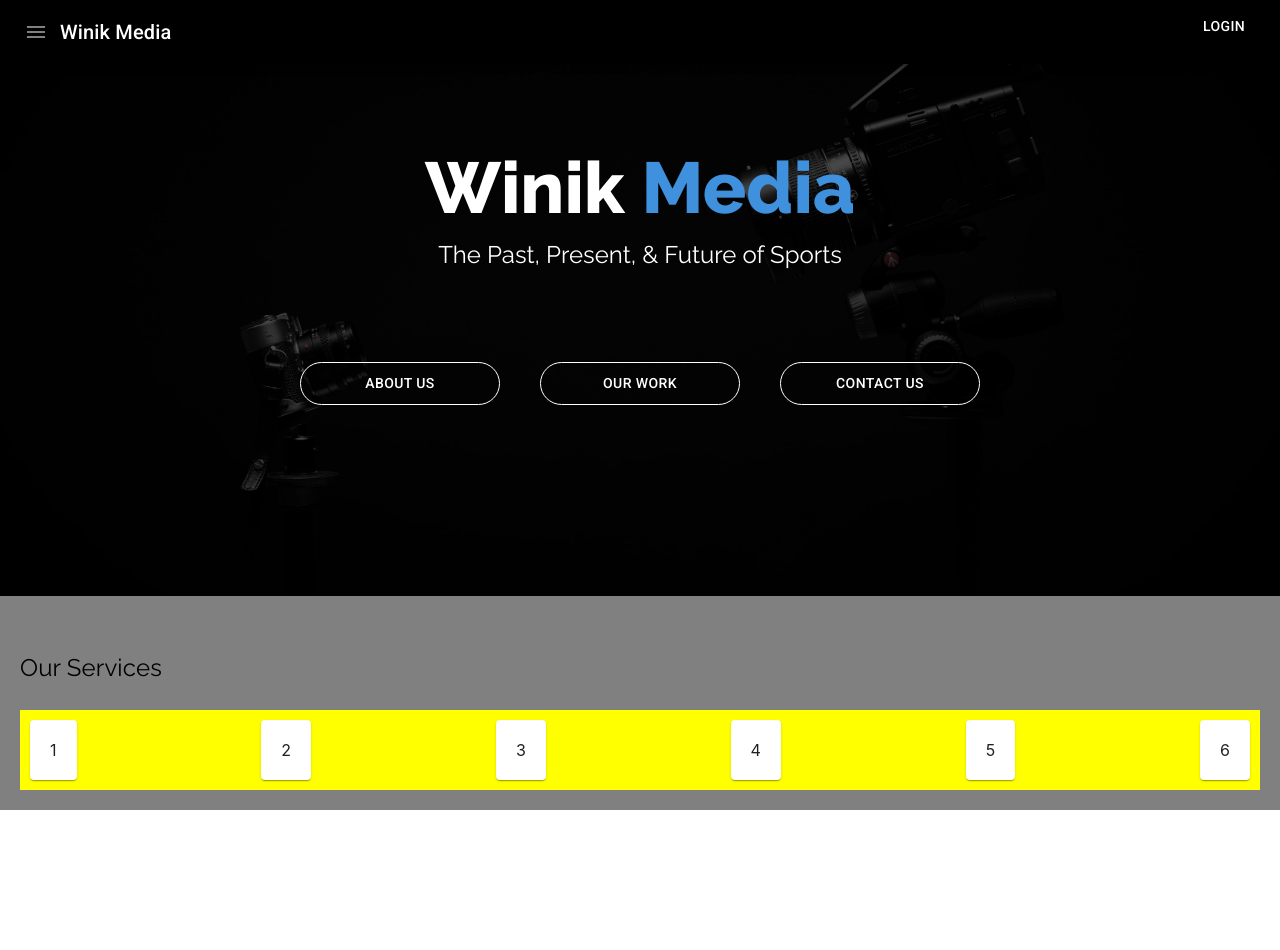
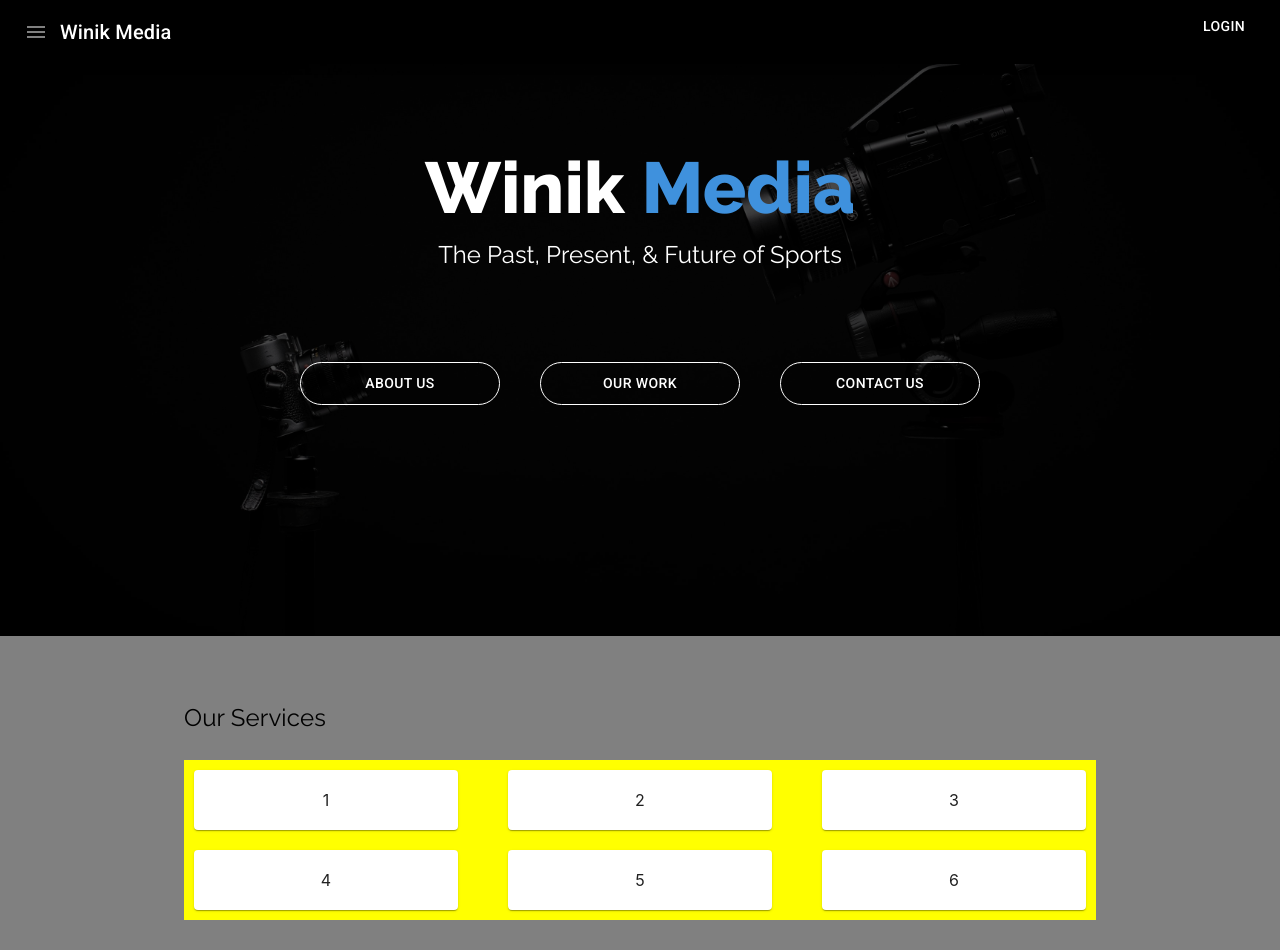
Before and after one commit to chaseahn/wm-site, a React (Create React App) app: page / in a window 1280 px wide. Before the commit the page ends 816 px from the top, so only its background shows below. Built offline with nearby package versions, Linux system fonts and the light colour scheme.

Commit message:
fix flex services

```diff
--- a/src/pages/LandingPage.js
+++ b/src/pages/LandingPage.js
@@ -1,6 +1,6 @@
 import React, { Component } from 'react';
 import { Link } from 'react-router-dom';
-import { Container, Grid, Paper, Typography } from '@material-ui/core';
+import { Container, Grid, Paper, Typography, Box } from '@material-ui/core';
 
 // Import Components
 import NavTop from '../components/NavTop';
@@ -42,7 +42,10 @@
           <OutlineButton text="Contact Us" />
         </Grid>
       </div>
-      <Container style={{padding: "20px", backgroundColor: "gray"}}>
+
+      {/* Services Container  - v if BG needed*/}
+      <Container style={{padding: "30px", backgroundColor: "gray", maxWidth: "100%"}}>
+      <Container maxWidth="md">
         <Typography>
           <h3>
             Our Services
@@ -79,6 +82,7 @@
             </Grid>
         </Grid>
         </Container>
+      </Container>
     </div>
   )
 }
@@ -89,7 +93,7 @@
     margin: "0",
     padding: "0",
     backgroundImage: `url(${Background})`,
-    minHeight: "580px",
+    minHeight: "620px",
     backgroundAttachment: "fixed",
     backgroundPosition: "center",
     backgroundRepeat: "no-repeat",
@@ -121,7 +125,7 @@
   },
   paper: {
     textAlign: "center",
-    maxWidth: "lg",
+    width: "224px",
     height: "auto",
     padding: "20px",
     margin: "10px"
```
Lines whose indentation alone changed are shown as unchanged.
